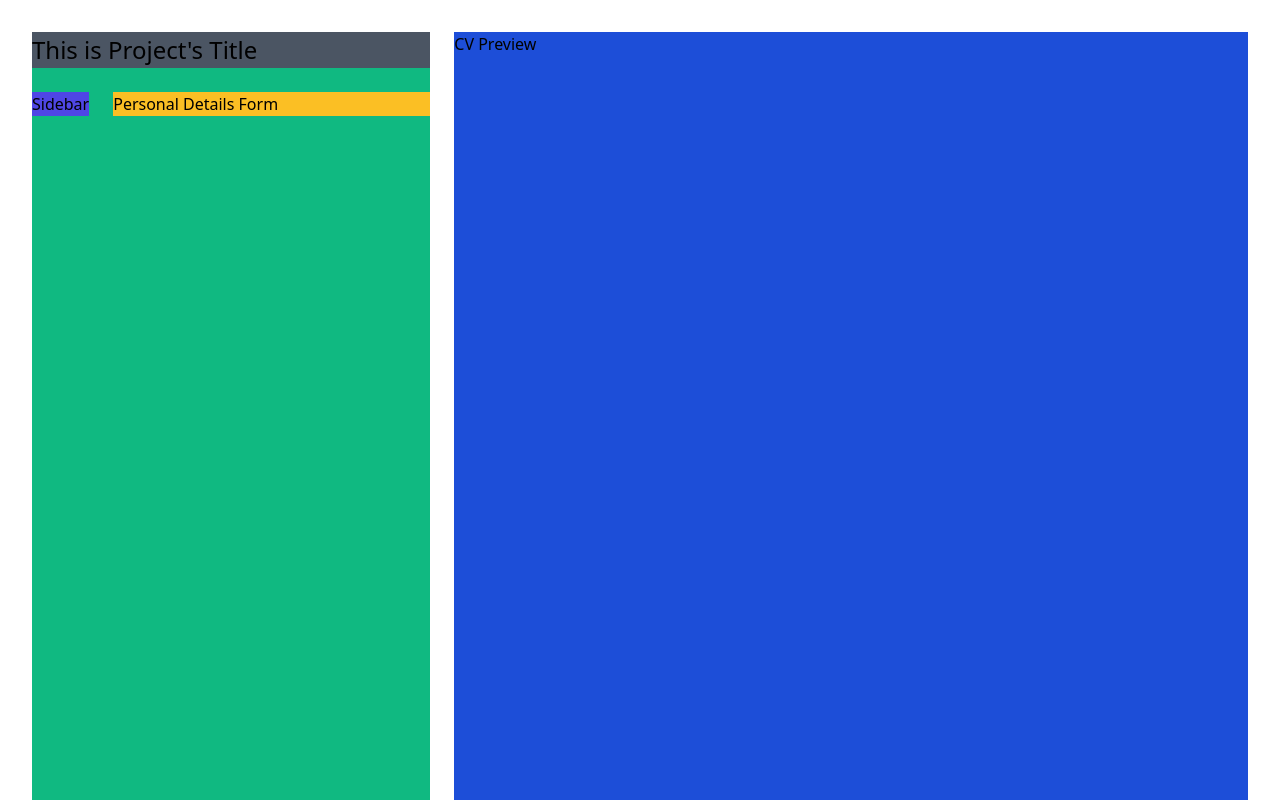
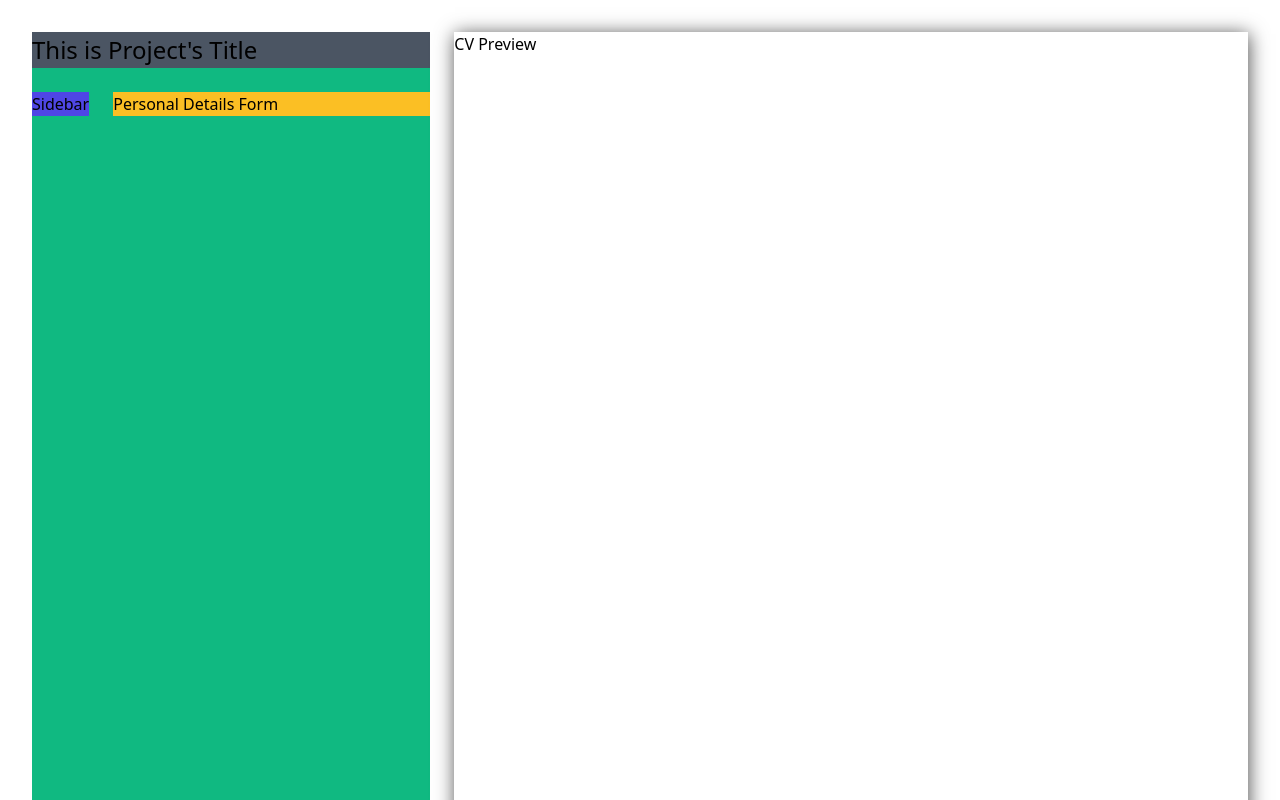
Before and after one commit to AkzechKyla/CVApplicationMaker, a React (Vite) app: page / in a window 1280 px wide. Shown: the top 800 px of the page. Built offline with nearby package versions, Linux system fonts and the light colour scheme.

Commit message:
Add box shadow

```diff
--- a/src/components/CVPreview.tsx
+++ b/src/components/CVPreview.tsx
@@ -1,6 +1,11 @@
 function CVPreview() {
     return(
-        <div className="bg-blue-700 float-right" style={{ width: '793.7px', height: '1122.5px' }}>
+        <div className="float-right"
+            style={{
+                width: '793.7px',
+                height: '1122.5px',
+                boxShadow: '1px 2px 18px 0px rgba(0,0,0,0.69)'
+            }}>
             <p>CV Preview</p>
         </div>
     );
```
